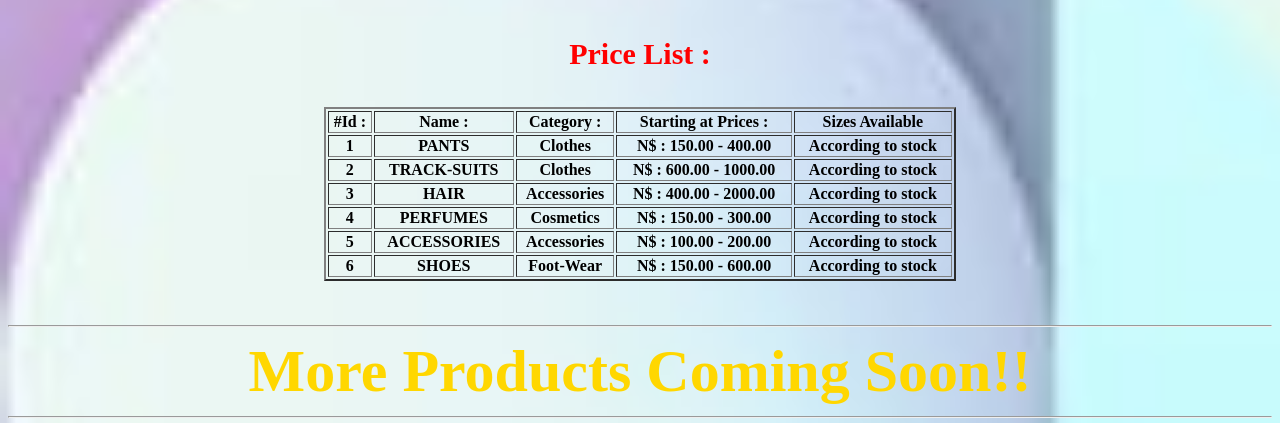
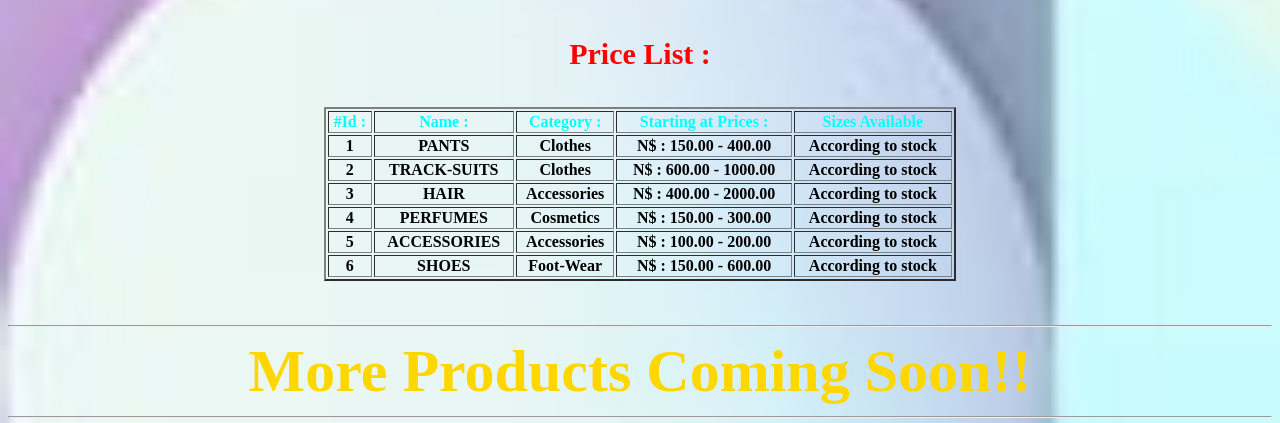
Before and after one commit to chizzboy105/boutique, a plain HTML site: page index.html in a window 1280 px wide. Shown: the part 4376-4799 px from the top of the page. Drawn offline with Linux system fonts and the light colour scheme.

Commit message:
Update index.html

```diff
--- a/index.html
+++ b/index.html
@@ -405,11 +405,11 @@
             <br />
             <table border="2" width="50%" bgcolor="transparent">
                 <tr>
-                    <th>#Id :</th>
-                    <th>Name :</th>
-                    <th>Category :</th>
-                    <th> Starting at Prices  :</th>
-                    <th> Sizes Available </th>
+                    <th style="color:aqua">#Id :</th>
+                    <th style="color:aqua">Name :</th>
+                    <th style="color:aqua">Category :</th>
+                    <th style="color:aqua"> Starting at Prices  :</th>
+                    <th style="color:aqua"> Sizes Available </th>
 
                 </tr>
 
```
